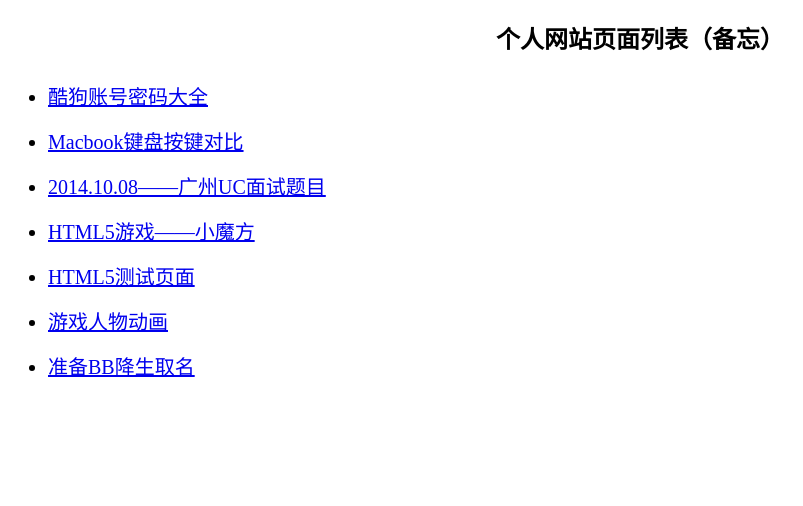
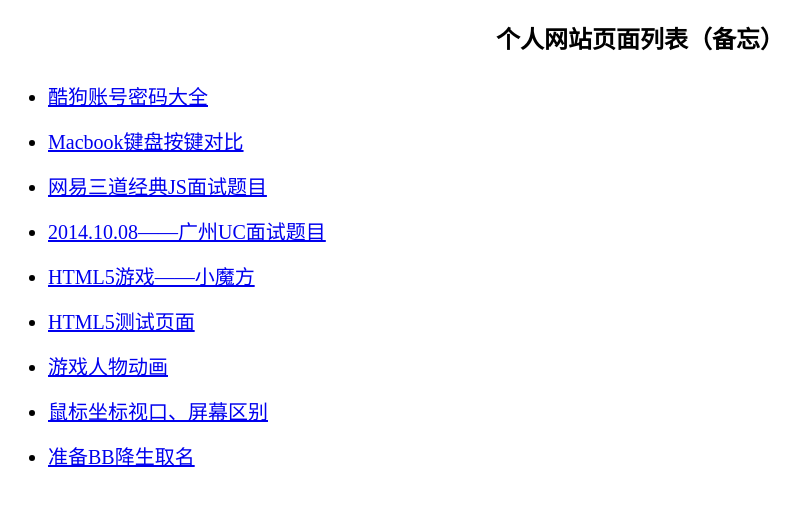
Before and after one commit to yubiaobin/yubiaobin.github.io, a Jekyll site: the page list.html, which Jekyll copies as it is, in a window 1280 px wide. Shown: the top 506 px of the page, without its empty margins (0-803 px from the left). Built offline with Jekyll 4.4.1, drawn with Linux system fonts in a browser that asks for light colours; comment, search, counter and statistics services are not loaded.

Commit message:
add event and interview page to list html

```diff
--- a/list.html
+++ b/list.html
@@ -27,10 +27,12 @@
     <ul class="map_list">
         <li><a href="/user.html">酷狗账号密码大全</a></li>
         <li><a href="/mac.html">Macbook键盘按键对比</a></li>
+        <li><a href="/interview.html">网易三道经典JS面试题目</a></li>
         <li><a href="/uc_interview.html">2014.10.08——广州UC面试题目</a></li>
         <li><a href="/rubik.html">HTML5游戏——小魔方</a></li>
         <li><a href="/html5.html">HTML5测试页面</a></li>
         <li><a href="/animation.html">游戏人物动画</a></li>
+        <li><a href="/event.html">鼠标坐标视口、屏幕区别</a></li>
         <li><a href="/name.html">准备BB降生取名</a></li>
     </ul>
 
```
